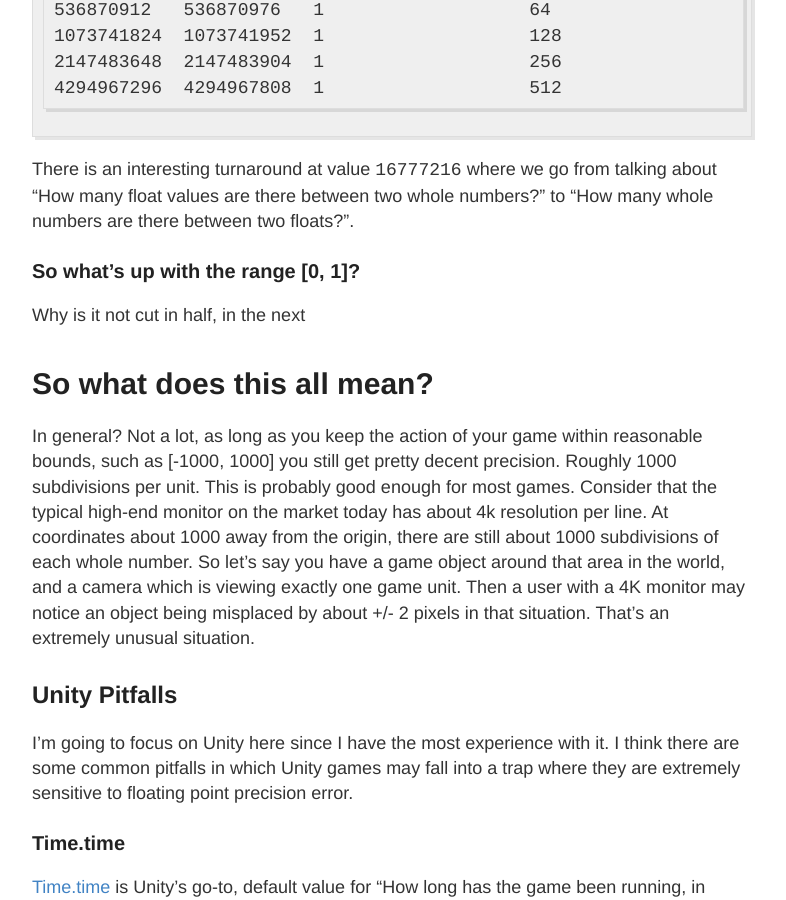
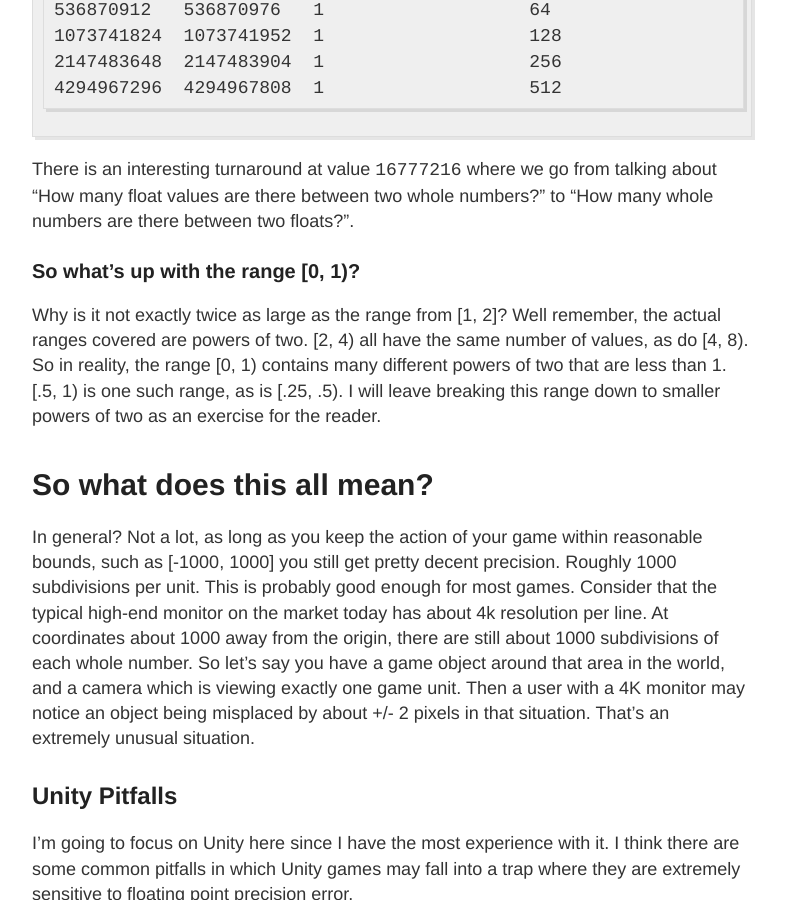
Before and after one commit to jschiff/jschiff.github.io, a Jekyll site: the page built from _posts/2020-7-5-Something-About-Floats.md, in a window 1280 px wide and 900 px high, scrolled down 7073 px. Shown: the whole window, without its empty margins (248-1034 px from the left). Built offline with Jekyll 4.4.1, drawn with Linux system fonts in a browser that asks for light colours.

Commit message:
Fix o 1 range

````diff
--- a/_posts/2020-7-5-Something-About-Floats.md
+++ b/_posts/2020-7-5-Something-About-Floats.md
@@ -207,9 +207,9 @@ Low         High        Values In Between   Distance Between Values
 ```
 There is an interesting turnaround at value `16777216` where we go from talking about "How many float values are there between two whole numbers?" to "How many whole numbers are there between two floats?".
 
-### So what's up with the range [0, 1]?
+### So what's up with the range [0, 1)?
 
-Why is it not cut in half, in the next
+Why is it not exactly twice as large as the range from [1, 2]? Well remember, the actual ranges covered are powers of two. [2, 4) all have the same number of values, as do [4, 8). So in reality, the range [0, 1) contains many different powers of two that are less than 1. [.5, 1) is one such range, as is [.25, .5). I will leave breaking this range down to smaller powers of two as an exercise for the reader.
 
 # So what does this all mean?
 
````
